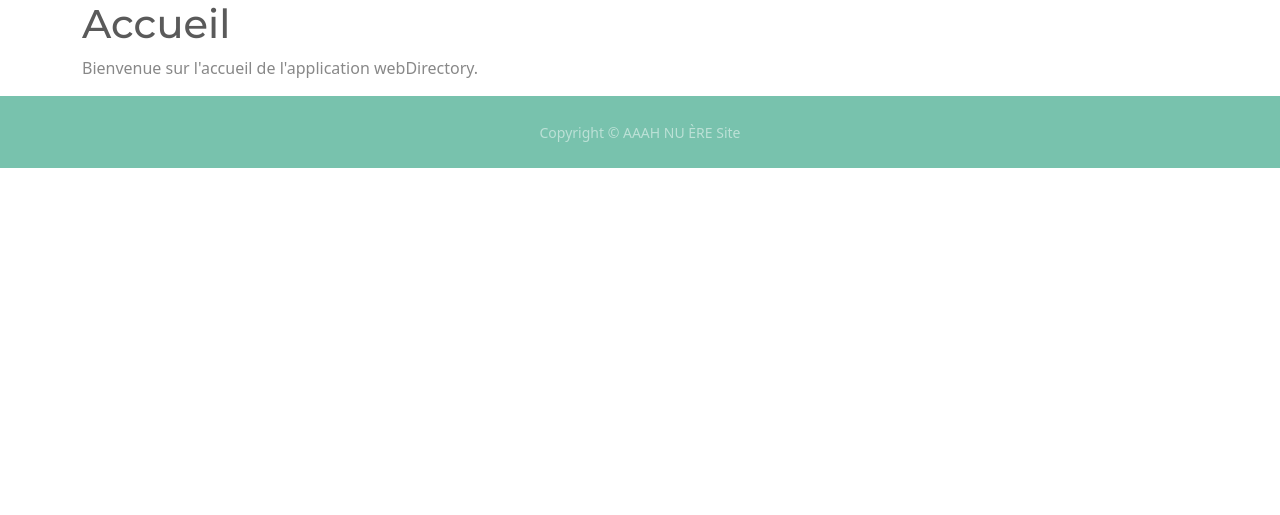
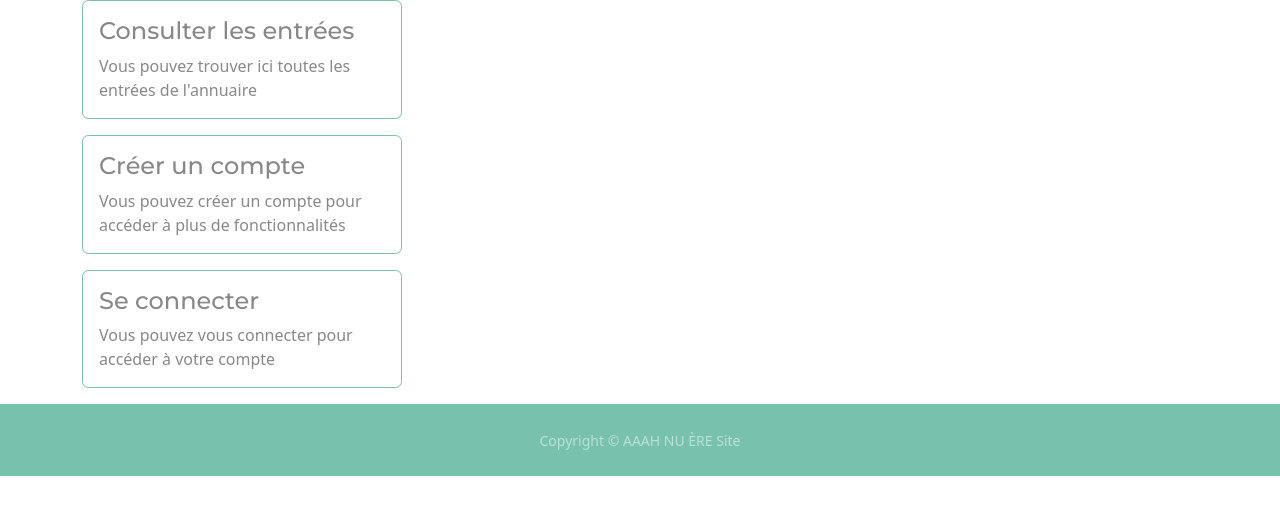
Before and after one commit to ismaelkone1/webDirectory_project, a PHP site: template webDirectory.core/webDirectory.server/src/app/views/home.twig in a window 1280 px wide. Shown: the part 56-571 px from the top of the page. Run offline with PHP 8.4, Linux system fonts and the light colour scheme; the template is opened without the code that fills it, so the values that code supplies are empty; some libraries are stand-ins or nearby versions.

Commit message:
Changement du style du Home et ajout d'un nom de route oublié

```diff
--- a/webDirectory.core/webDirectory.server/src/app/views/home.twig
+++ b/webDirectory.core/webDirectory.server/src/app/views/home.twig
@@ -5,12 +5,52 @@
 {% endblock %}
 
 {% block body %}
+<div class="mx-auto my-auto">
 	<div class="container">
-		<div class="row">
-			<div class="col-md-12">
-				<h1>Accueil</h1>
-				<p>Bienvenue sur l'accueil de l'application webDirectory.</p>
+		<a href="{{ url_for('entrees') }}" style="text-decoration: none; color: inherit;">
+			<div class="card border-primary mb-3" style="max-width: 20rem;">
+				<div class="card-body">
+					<h4 class="card-title">Consulter les entrées</h4>
+					<p class="card-text">Vous pouvez trouver ici toutes les entrées de l'annuaire</p>
+				</div>
 			</div>
-		</div>
+		</a>
+		{% if session.id is defined %}
+			<a href="{{ url_for('creationEntreeGET') }}" style="text-decoration: none; color: inherit;">
+				<div class="card border-primary mb-3" style="max-width: 20rem;">
+					<div class="card-body">
+						<h4 class="card-title">Créer une entrée</h4>
+						<p class="card-text">Vous pouvez créer une nouvelle entrée dans l'annuaire ici</p>
+					</div>
+				</div>
+			</a>
+			<a href="{{ url_for('creationServiceGET') }}" style="text-decoration: none; color: inherit;">
+				<div class="card border-primary mb-3" style="max-width: 20rem;">
+					<div class="card-body">
+						<h4 class="card-title">Créer un service</h4>
+						<p class="card-text">Vous pouvez créer un nouveau service pour les entrées de l'annuaire</p>
+					</div>
+				</div>
+			</a>
+		{% endif %}
+		{% if session.id is not defined %}
+			<a href="{{ url_for('register') }}" style="text-decoration: none; color: inherit;">
+				<div class="card border-primary mb-3" style="max-width: 20rem;">
+					<div class="card-body">
+						<h4 class="card-title">Créer un compte</h4>
+						<p class="card-text">Vous pouvez créer un compte pour accéder à plus de fonctionnalités</p>
+					</div>
+				</div>
+			</a>
+			<a href="{{ url_for('login') }}" style="text-decoration: none; color: inherit;">
+				<div class="card border-primary mb-3" style="max-width: 20rem;">
+					<div class="card-body">
+						<h4 class="card-title">Se connecter</h4>
+						<p class="card-text">Vous pouvez vous connecter pour accéder à votre compte</p>
+					</div>
+				</div>
+			</a>
+		{% endif %}
 	</div>
+</div>
 {% endblock %}
--- a/webDirectory.core/webDirectory.server/src/conf/routes.php
+++ b/webDirectory.core/webDirectory.server/src/conf/routes.php
@@ -37,7 +37,7 @@ return function (App $app): App {
     $app->post(
         '/register',
         RegisterPostAction::class
-    );
+    )->setName('register');
 
     $app->get(
         '/logout',
```
